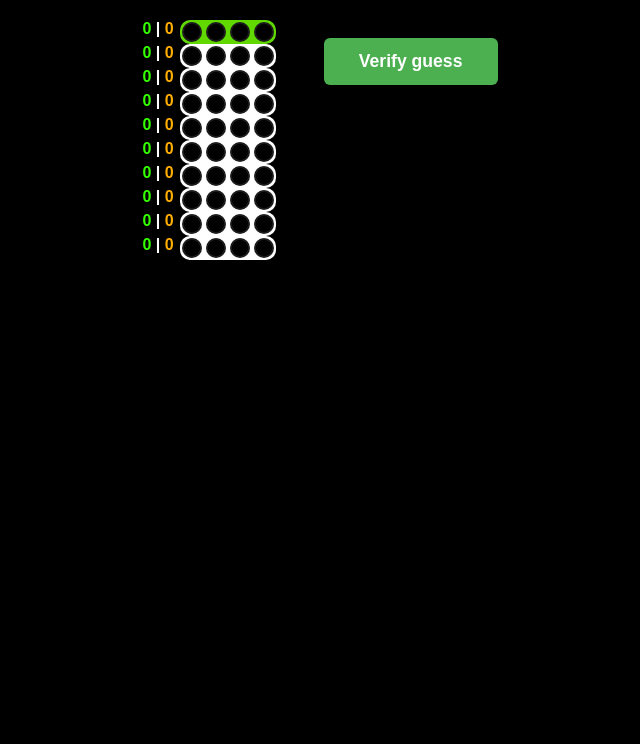
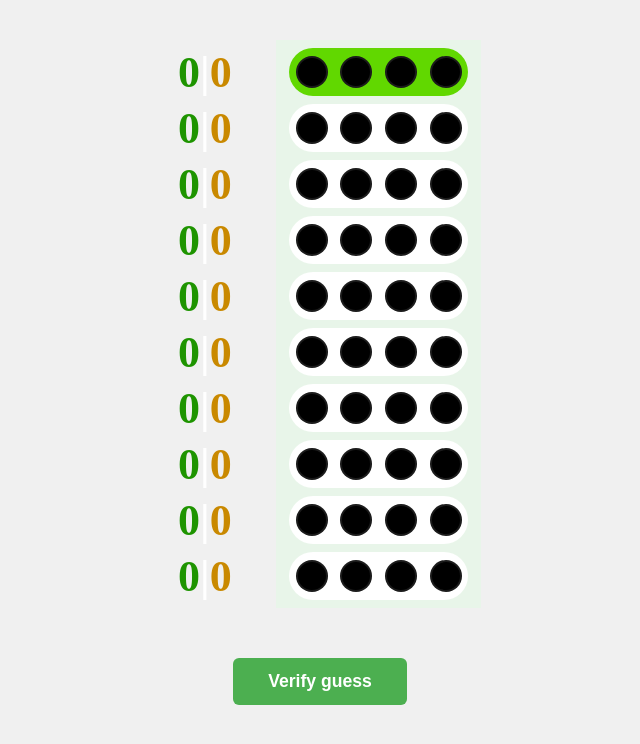
Before and after one commit to lime999/mastermind-react, a Next.js app: page / in a window 1280 px wide. Shown: the top 744 px of the page, without its empty margins (320-960 px from the left). Built offline with nearby package versions, Linux system fonts and the light colour scheme.

Commit message:
preparing to deploy app to github pages and fixing layout

```diff
--- a/eslint.config.mjs
+++ b/eslint.config.mjs
@@ -19,7 +19,11 @@ const eslintConfig = [
       "build/**",
       "next-env.d.ts",
     ],
+    rules: {
+      "@typescript-eslint/no-unsafe-function-type": "off",
+    },
   },
+
 ];
 
 export default eslintConfig;
--- a/package.json
+++ b/package.json
@@ -1,8 +1,11 @@
 {
   "name": "mastermind",
   "version": "0.1.0",
+  "homepage": "https://lime999.github.io/mastermind-react",
   "private": true,
   "scripts": {
+    "predeploy": "npm run build",
+    "deploy": "gh-pages -d build",
     "dev": "next dev --turbopack",
     "build": "next build --turbopack",
     "start": "next start",
@@ -23,6 +26,7 @@
     "@types/react-dom": "^19",
     "eslint": "^9",
     "eslint-config-next": "15.5.2",
+    "gh-pages": "^6.3.0",
     "jest": "^30.2.0",
     "tailwindcss": "^4",
     "ts-jest": "^29.4.5",
--- a/src/app/checkSolution.tsx
+++ b/src/app/checkSolution.tsx
@@ -4,13 +4,13 @@ export function checkSolution(
   currentGuess: number[],
   solution: number[],
   round: number,
-  setAlertMessage: Function,
-  setRound: Function,
-  setFinishedGame: Function,
+  setAlertMessage: (message: string) => void,
+  setRound: (round: number) => void,
+  setFinishedGame: (finishedGame: boolean) => void,
   activatedPins: boolean[][],
   setResults: Function
 ) {
-  setAlertMessage("");
+
   if (round >= 10) {
     setAlertMessage("The game is over");
     setFinishedGame(true);
@@ -25,7 +25,7 @@ export function checkSolution(
 
   let numberOfCorrectColorsInCorrectPosition = 0;
   let numberOfCorrectColorsInWrongPosition = 0;
-  let positionOfCompletelyCorrect = [false, false, false, false];
+  const positionOfCompletelyCorrect = [false, false, false, false];
 
   for (let i = 0; i !== 4; i++) {
     // checking for completely correct colors
@@ -37,7 +37,7 @@ export function checkSolution(
   }
 
   // checking for colors in the wrong position
-  let solutionUsed = [...positionOfCompletelyCorrect];
+  const solutionUsed = [...positionOfCompletelyCorrect];
 
   for (let i = 0; i !== 4; i++) {
     if (!positionOfCompletelyCorrect[i]) {
@@ -59,7 +59,7 @@ export function checkSolution(
         ? [numberOfCorrectColorsInCorrectPosition, numberOfCorrectColorsInWrongPosition]
         : roundResults
     );
-    return updated;
+    updated;
   });
   if (numberOfCorrectColorsInCorrectPosition === 4) {
     setAlertMessage("Congratulations! You've guessed the solution!");
--- a/src/app/generateSolution.tsx
+++ b/src/app/generateSolution.tsx
@@ -5,15 +5,15 @@ export function generateSolution(doubleColorsEnabled: boolean): number[] {
   let solution: number[] = [];
   if (doubleColorsEnabled) {
     for (let i = 0; i < 4; i++) {
-      let randomNumber: number = Math.floor(Math.random() * 8)
+      const randomNumber: number = Math.floor(Math.random() * 8)
       solution.push(randomNumber);
     }
   } else {
 
-    let colors = [0, 1, 2, 3, 4, 5, 6, 7];
+    const colors = [0, 1, 2, 3, 4, 5, 6, 7];
 
     for (let i = colors.length - 1; i > 0; i--) {
-      let j = Math.floor(Math.random() * (i + 1)); // random index from 0 to i
+      const j = Math.floor(Math.random() * (i + 1)); // random index from 0 to i
       [colors[i], colors[j]] = [colors[j], colors[i]];
     }
     solution = colors.slice(0, 4)
--- a/src/app/globals.css
+++ b/src/app/globals.css
@@ -6,8 +6,6 @@
 @theme inline {
   --color-background: var(--background);
   --color-foreground: var(--foreground);
-  --font-sans: var(--font-geist-sans);
-  --font-mono: var(--font-geist-mono);
 }
 
 @media (prefers-color-scheme: dark) {
@@ -21,20 +19,29 @@
 body {
   background: var(--background);
   color: var(--foreground);
-  font-family: sans-serif;
-  margin: 20px;
-  padding: 0;
+  height: 100vh;
+  display: flex;
+  flex-direction: column;
+  align-items: center;
+  padding: 2vh 2vw;
+  gap: 2vh;
+  background-color: #f0f0f0;
 }
 
 .pin {
-  display: inline-block;
-  width: 20px;
-  height: 20px;
-  background: #000;
+  width: 4vh;
+  height: 4vh;
+  border: 0.1vw solid #333;
   border-radius: 50%;
-  border: 2px solid #222;
-  margin: 2px;
-  vertical-align: middle;
+  background-color: #fff;
+}
+
+.board {
+  padding: 1vh 1vw;
+  display: flex;
+  flex-direction: column;
+  gap: 1vh;
+  background-color: #e8f5e9;
 }
 
 .board-row:after {
@@ -45,10 +52,9 @@ body {
 
 .game {
   display: flex;
-  flex-direction: row;
-  align-items: flex-start;
-  justify-content: center; /* center the whole group horizontally */
-  gap: 1.25rem; /* space between board, results-panel and side-panel */
+  gap: 2vw;
+  padding: 2vh 2vw;
+  overflow: auto;
 }
 
 .check-solution-btn {
@@ -65,7 +71,7 @@ body {
 
 .check-solution-btn:hover {
   background-color: #388e3c;
-  outline: none;
+  outline: black 1px solid;
 }
 
 .check-solution-btn:focus {
@@ -77,22 +83,10 @@ body {
 }
 
 .side-panel {
-  margin-left: 2em;
-  display: flex;
-  flex-direction: column;
-  align-items: flex-start;
-  position: sticky;
-  top: 20px;
+  padding: 2vh 2vw;
+  text-align: center;
+
 }
-
-.game {
-  display: flex;
-  flex-direction: row;
-  align-items: flex-start;
-  justify-content: center; /* center the whole group horizontally */
-  gap: 1rem; /* space between board, results-panel and side-panel */
-}
-
 
 .popup {
   position: relative;
@@ -101,21 +95,33 @@ body {
 }
 
 .row {
-  border-radius: 10px;
+  padding: 0.5vh 0.5vw;
+  height: 5vh;
+  display: flex;
+  gap: 1vw;
+  align-items: center;
+  border-radius: 25px;
 }
 
 .results {
-  display: inline-block;
-  height: 24px;
-  font-weight: bold;
-  cursor: help;
+  padding: 0.5vh 0.5vw;
+  height: 5vh;
+  display: flex;
+  align-items: center;
+  justify-content: center;
+  font-size: 5.5vh;
+}
 
+.results:hover {
+  cursor: help
 }
 
 .results-panel {
-  display: grid;
-  grid-auto-rows: 24px;
-  margin-right: -10px;
+  padding: 1vh 1vw;
+  display: flex;
+  flex-direction: column;
+  gap: 1vh;
+  font-weight: bold;
 }
 
 .popup-pins {
--- a/src/app/layout.tsx
+++ b/src/app/layout.tsx
@@ -1,16 +1,9 @@
 import type { Metadata } from "next";
-import { Geist, Geist_Mono } from "next/font/google";
 import "./globals.css";
 
-const geistSans = Geist({
-  variable: "--font-geist-sans",
-  subsets: ["latin"],
-});
 
-const geistMono = Geist_Mono({
-  variable: "--font-geist-mono",
-  subsets: ["latin"],
-});
+
+
 
 export const metadata: Metadata = {
   title: "mastermind",
@@ -24,9 +17,7 @@ export default function RootLayout({
 }>) {
   return (
     <html lang="en">
-      <body
-        className={`${geistSans.variable} ${geistMono.variable} antialiased`}
-      >
+      <body>
         {children}
       </body>
     </html>
--- a/src/app/page.tsx
+++ b/src/app/page.tsx
@@ -77,24 +77,15 @@ export default function Board() {
         <MessagePopup
           handlePopupClose={() => {
             setMessagePopupVisible(false);
+            setPopupMessage("");
           }}
           message={popupMessage}
         />)}
 
-
-
-
-
-
-
-
       <div className="game">
-
         <div className="results-panel">
           {resultNumbers(results, setMessagePopupVisible, setPopupMessage)}
-
         </div>
-
         <div className="board">
           {rowColors.map((rowColors, rowId) => (
             <Row
@@ -108,9 +99,7 @@ export default function Board() {
             />
           ))}
         </div>
-
-
-
+      </div>
       <div className="side-panel">
         <button
           className="check-solution-btn"
@@ -118,8 +107,6 @@ export default function Board() {
         >
           Verify guess
         </button>
-
-        </div>
       </div>
     </div>
   );
--- a/src/app/resultNumbers.tsx
+++ b/src/app/resultNumbers.tsx
@@ -17,13 +17,13 @@ export function resultNumbers(
                 >
                     <span
                         style={{
-                            color: '#33ff00ff'
+                            color: '#1e9400ff'
                         }}
                     >{results[Id][0]} </span>
                     |
                     <span
                         style={{
-                            color: '#ffae00ff'
+                            color: '#c98900ff'
                         }}
                     > {results[Id][1]}</span>
 
--- a/src/app/row.tsx
+++ b/src/app/row.tsx
@@ -19,7 +19,7 @@ export function Row({ rowId, pinColors, enabled, openPopup, selectedPin, activat
           rowId={rowId}
           enabled={enabled}
           color={pinColors[pinId]}
-          openPopup={(pinId: number, newColor: number) => {
+          openPopup={(pinId: number) => {
             openPopup(rowId, pinId);
           }}
           selectedPin={selectedPin}
```
Also changed, not shown: 2 other files (tests, documents, lock files or other folders). Lines whose indentation alone changed are shown as unchanged.
